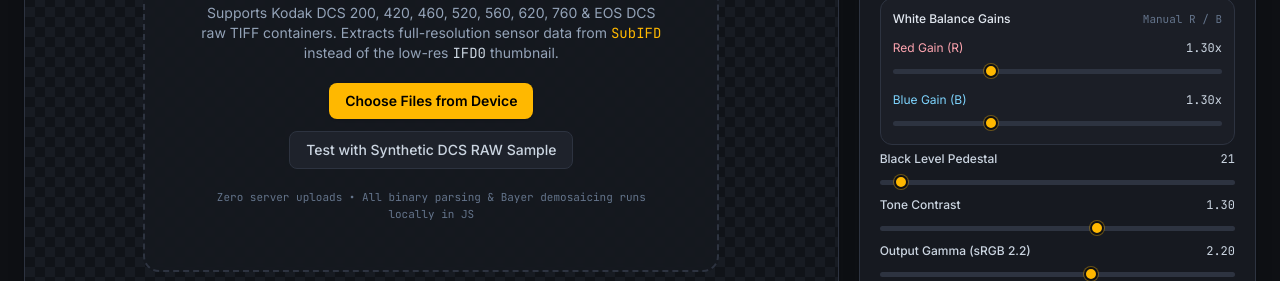
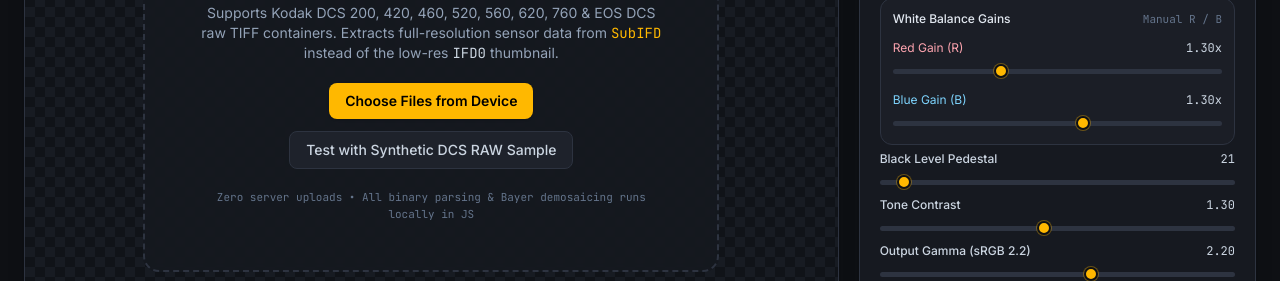
Before and after one commit to systemmum/systemmum.github.io, a plain HTML site: page dcsconv/index.html in a window 1280 px wide. Shown: the part 368-649 px from the top of the page. Drawn offline with nearby package versions, Linux system fonts and the light colour scheme.

```diff
--- a/dcsconv/index.html
+++ b/dcsconv/index.html
@@ -379,7 +379,7 @@
               <label for="sliderRedGain" class="text-rose-300">Red Gain (R)</label>
               <span id="valRedGain" class="font-mono text-slate-300">1.30x</span>
             </div>
-            <input id="sliderRedGain" type="range" min="0.4" max="3.5" step="0.02" value="1.3" class="w-full" />
+            <input id="sliderRedGain" type="range" min="0.4" max="3.5" step="0.02" value="1.4" class="w-full" />
           </div>
 
           <!-- Blue Gain -->
@@ -388,7 +388,7 @@
               <label for="sliderBlueGain" class="text-sky-300">Blue Gain (B)</label>
               <span id="valBlueGain" class="font-mono text-slate-300">1.30x</span>
             </div>
-            <input id="sliderBlueGain" type="range" min="0.4" max="3.5" step="0.02" value="1.3" class="w-full" />
+            <input id="sliderBlueGain" type="range" min="0.4" max="3.5" step="0.02" value="2.2" class="w-full" />
           </div>
         </div>
 
@@ -398,7 +398,7 @@
             <label for="sliderBlackLevel" class="font-medium text-slate-300">Black Level Pedestal</label>
             <span id="valBlackLevel" class="font-mono text-slate-300">21</span>
           </div>
-          <input id="sliderBlackLevel" type="range" min="0" max="512" step="1" value="21" class="w-full" />
+          <input id="sliderBlackLevel" type="range" min="0" max="512" step="1" value="26" class="w-full" />
         </div>
 
         <!-- Contrast -->
@@ -407,7 +407,7 @@
             <label for="sliderContrast" class="font-medium text-slate-300">Tone Contrast</label>
             <span id="valContrast" class="font-mono text-slate-300">1.30</span>
           </div>
-          <input id="sliderContrast" type="range" min="0.5" max="1.8" step="0.02" value="1.3" class="w-full" />
+          <input id="sliderContrast" type="range" min="0.5" max="1.8" step="0.02" value="1.1" class="w-full" />
         </div>
 
         <!-- Gamma / sRGB Curve -->
```
